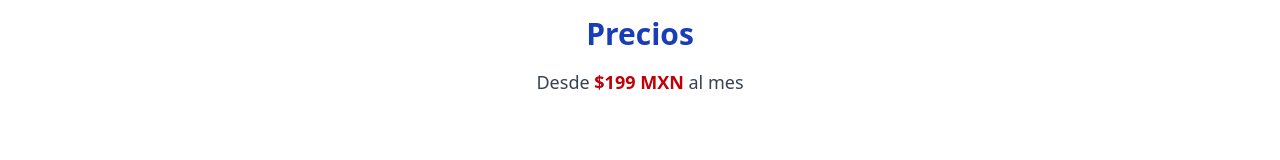
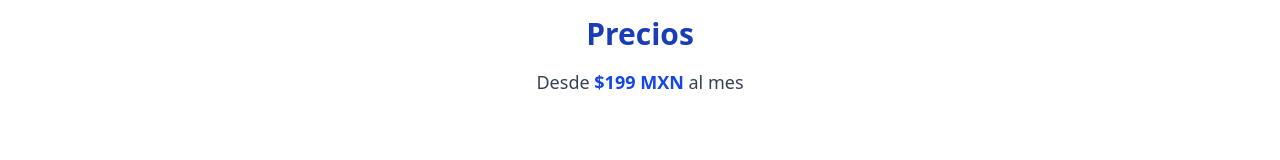
Before and after one commit to alanlopeztechio/informative-site, a Next.js app: page / in a window 1280 px wide. Shown: the part 1212-1372 px from the top of the page. Built offline with nearby package versions, Linux system fonts and the light colour scheme.

Commit message:
update vercel

```diff
--- a/app/page.tsx
+++ b/app/page.tsx
@@ -33,7 +33,7 @@ export default function Home() {
 
         <section id="precios" className="py-20 text-center">
           <h2 className="text-3xl font-bold text-blue-800 mb-4">Precios</h2>
-          <p className="text-lg text-gray-700">Desde <strong className="text-red-700">$199 MXN</strong> al mes</p>
+          <p className="text-lg text-gray-700">Desde <strong className="text-blue-700">$199 MXN</strong> al mes</p>
         </section>
 
         <section id="contacto" className="py-20 text-center">
--- a/components/navbar.tsx
+++ b/components/navbar.tsx
@@ -19,7 +19,7 @@ export default function Navbar() {
                 <NavigationMenuTrigger className="text-white p-4 rounded hover:bg-gray-600">
                     Quien lo usa?
                 </NavigationMenuTrigger>
-                <NavigationMenuContent className="bg-transparent text-black p-4">
+                <NavigationMenuContent className="bg-gray-700 text-white p-4">
                         <ul className="grid gap-2 min-w-[200px]">
                             <li><Link href="#modulo1" className='hover:underline'>Dueños y Directores</Link></li>
                             <Link href="/maestro">Profesores y Educadores</Link>
@@ -31,7 +31,7 @@ export default function Navbar() {
                 <NavigationMenuTrigger className="text-white p-4 hover:bg-gray-600">
                     Módulos
                 </NavigationMenuTrigger>
-                <NavigationMenuContent className="bg-transparent text-black p-4">
+                <NavigationMenuContent className="bg-gray-700 text-white p-4">
                         <ul className="grid gap-2 min-w-[200px]">
                             <li><Link href="/modulos/academico" className='hover:underline'>Módulo Académico</Link></li>
                             <li><Link href="/modulos/comunicacion" className='hover:underline'>Módulo Comunicación</Link></li>
```
Also changed, not shown: app/modulos/financiero/page.tsx (line endings or trailing spaces), 1 other file (tests, documents, lock files or other folders).
